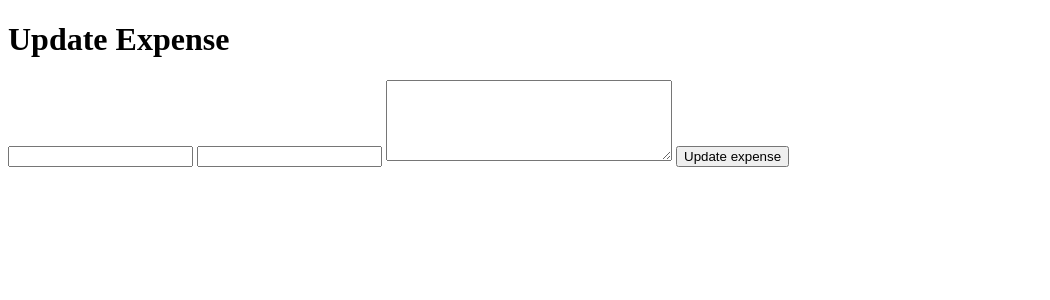
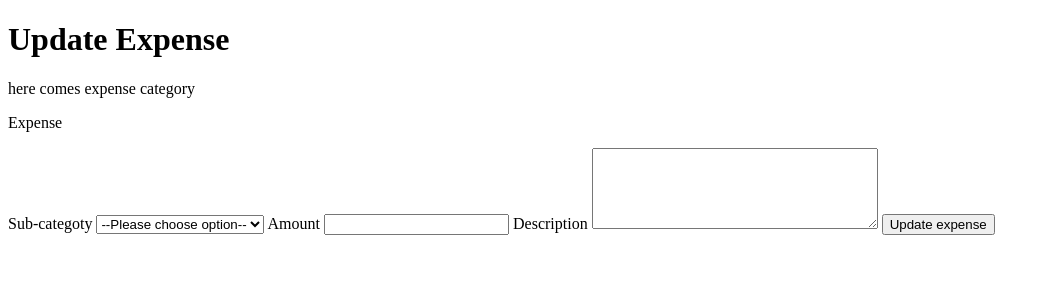
Before and after one commit to e-kai00/stats-sync, a Flask app: template statsapp/templates/update_expense.html in a window 1280 px wide. Shown: the top 300 px of the page, without its empty margins (0-1050 px from the left). Run offline with Flask 3, Linux system fonts and the light colour scheme; the template is opened without the code that fills it, so the values that code supplies are empty.

Commit message:
Feat: update expense

```diff
--- a/statsapp/templates/update_expense.html
+++ b/statsapp/templates/update_expense.html
@@ -3,16 +3,25 @@
 
 <h1>Update Expense</h1>
 
-<form>
+<p>here comes expense category</p>
+<p>Expense {{ expense.id }}</p>
+
+<form method="POST" action="{{url_for('update_expense', expense_id=expense.id)}}">
     <!-- select element -->
-    <input id="sub-category">
-    <label for="sub-category"></label>
+    <label for="sub-category">Sub-categoty</label>
+    <select name="sub-category" id="sub-category">
+        <option value="">--Please choose option--</option>
+        <option value="option1">Option 1</option>
+        <option value="option2">Option 2</option>
+        <option value="option3">Option 3</option>
+        <option value="other">Other</option>
+    </select>
 
+    <label for="amount">Amount</label>
     <input id="amount" name="amount" type="text">
-    <label for="amount"></label>
 
+    <label for="description">Description</label>
     <textarea id="description" name="description" type="text" rows="5" cols="33"></textarea>
-    <label for="description"></label>
 
     <button type="submit">Update expense</button>
 </form>
```
Also changed, not shown: statsapp/routes.py (+8 -2 lines).
